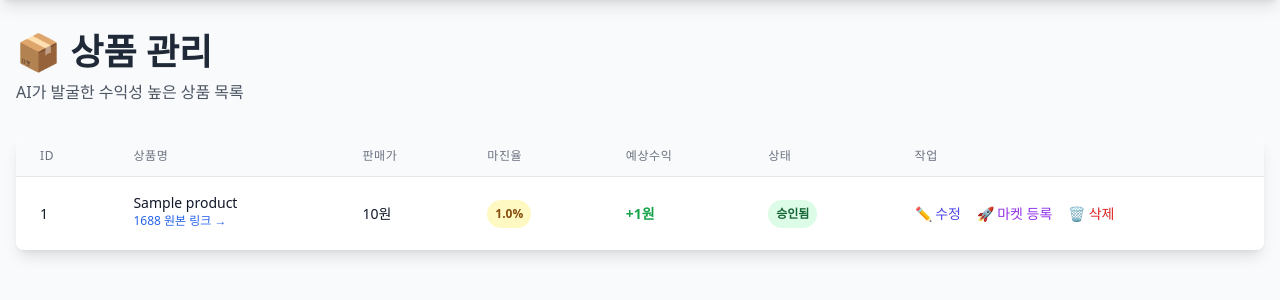
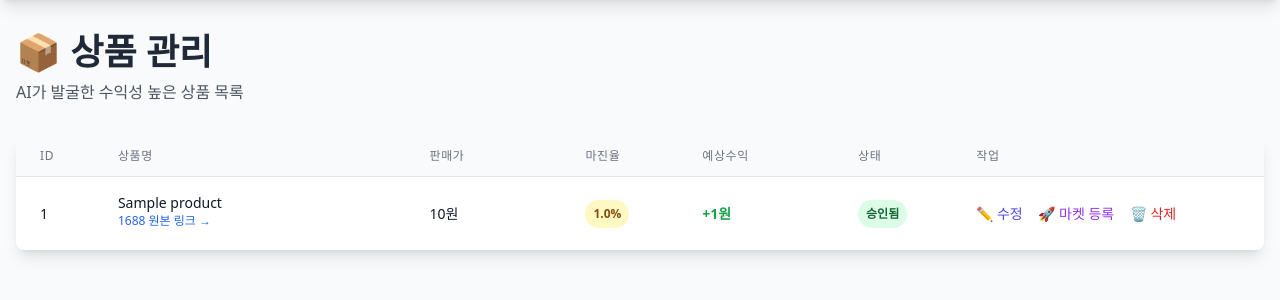
Before and after one commit to staylogwork-maker/ai-dropship-final, a Flask app: page /products in a window 1280 px wide. Shown: the part 64-364 px from the top of the page. Run offline with Flask 3, Linux system fonts and the light colour scheme; a user stored in the database is signed in; tables that the repository leaves empty hold one stand-in row (values such as "Sample post"); some libraries are stand-ins or nearby versions.

Commit message:
URGENT FIX: Force table-layout fixed to prevent layout breaking
🔥 CRITICAL TABLE LAYOUT FIX
- Added table-layout: fixed to products table
- Set explicit column widths (w-16, w-64, w-32, w-24)
- Force max-w-[200px] on title TD tag
- Simplified truncate classes (removed text-overflow-ellipsis)
- Reduced link max-width to 180px for better fit

✅ FIXED ISSUES:
- Long product names no longer break table layout
- Long URLs (AliExpress/Alibaba style) contained
- Action buttons remain visible and in correct position
- Tooltip shows full text on hover

Files changed:
- templates/products.html: Table structure + column width control

```diff
--- a/templates/products.html
+++ b/templates/products.html
@@ -17,32 +17,32 @@
 
         <!-- Products Table -->
         <div class="bg-white rounded-lg shadow-lg overflow-hidden">
-            <table class="min-w-full divide-y divide-gray-200">
+            <table class="min-w-full divide-y divide-gray-200" style="table-layout: fixed;">
                 <thead class="bg-gray-50">
                     <tr>
-                        <th class="px-6 py-3 text-left text-xs font-medium text-gray-500 uppercase tracking-wider">ID</th>
-                        <th class="px-6 py-3 text-left text-xs font-medium text-gray-500 uppercase tracking-wider">상품명</th>
-                        <th class="px-6 py-3 text-left text-xs font-medium text-gray-500 uppercase tracking-wider">판매가</th>
-                        <th class="px-6 py-3 text-left text-xs font-medium text-gray-500 uppercase tracking-wider">마진율</th>
-                        <th class="px-6 py-3 text-left text-xs font-medium text-gray-500 uppercase tracking-wider">예상수익</th>
-                        <th class="px-6 py-3 text-left text-xs font-medium text-gray-500 uppercase tracking-wider">상태</th>
-                        <th class="px-6 py-3 text-left text-xs font-medium text-gray-500 uppercase tracking-wider">작업</th>
+                        <th class="px-6 py-3 text-left text-xs font-medium text-gray-500 uppercase tracking-wider w-16">ID</th>
+                        <th class="px-6 py-3 text-left text-xs font-medium text-gray-500 uppercase tracking-wider w-64">상품명</th>
+                        <th class="px-6 py-3 text-left text-xs font-medium text-gray-500 uppercase tracking-wider w-32">판매가</th>
+                        <th class="px-6 py-3 text-left text-xs font-medium text-gray-500 uppercase tracking-wider w-24">마진율</th>
+                        <th class="px-6 py-3 text-left text-xs font-medium text-gray-500 uppercase tracking-wider w-32">예상수익</th>
+                        <th class="px-6 py-3 text-left text-xs font-medium text-gray-500 uppercase tracking-wider w-24">상태</th>
+                        <th class="px-6 py-3 text-left text-xs font-medium text-gray-500 uppercase tracking-wider w-64">작업</th>
                     </tr>
                 </thead>
                 <tbody class="bg-white divide-y divide-gray-200">
                     {% for product in products %}
                     <tr class="hover:bg-gray-50">
                         <td class="px-6 py-4 whitespace-nowrap text-sm text-gray-900">{{ product.id }}</td>
-                        <td class="px-6 py-4 text-sm text-gray-900">
-                            <!-- UNIVERSAL LAYOUT PROTECTION: Max-width + Truncate -->
-                            <div class="font-medium max-w-[250px] overflow-hidden text-overflow-ellipsis whitespace-nowrap" title="{{ product.title_kr or product.title_cn }}">
-                                <a href="/products/{{ product.id }}" class="text-gray-900 hover:text-blue-600 hover:underline">
+                        <td class="px-6 py-4 text-sm text-gray-900 max-w-[200px]">
+                            <!-- CRITICAL FIX: Force max-width on TD to prevent table overflow -->
+                            <div class="truncate overflow-hidden whitespace-nowrap" title="{{ product.title_kr or product.title_cn }}">
+                                <a href="/products/{{ product.id }}" class="text-gray-900 hover:text-blue-600 hover:underline font-medium">
                                     {{ product.title_kr or product.title_cn }}
                                 </a>
                             </div>
-                            <!-- LINK PROTECTION: Truncate long URLs (AliExpress, Alibaba, etc.) -->
+                            <!-- LINK PROTECTION: Truncate long URLs -->
                             <a href="{{ product.original_url }}" target="_blank"
-                               class="text-blue-600 hover:underline text-xs max-w-[200px] inline-block overflow-hidden text-overflow-ellipsis whitespace-nowrap"
+                               class="text-blue-600 hover:underline text-xs truncate overflow-hidden whitespace-nowrap inline-block max-w-[180px]"
                                title="{{ product.original_url }}">
                                 1688 원본 링크 →
                             </a>
```
